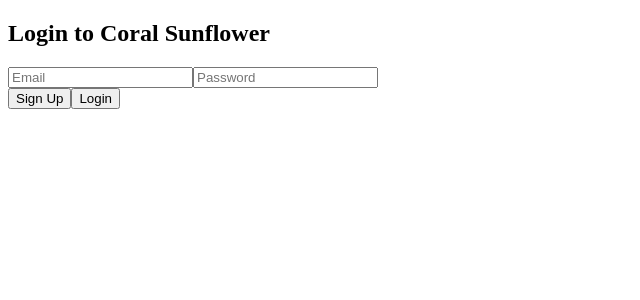
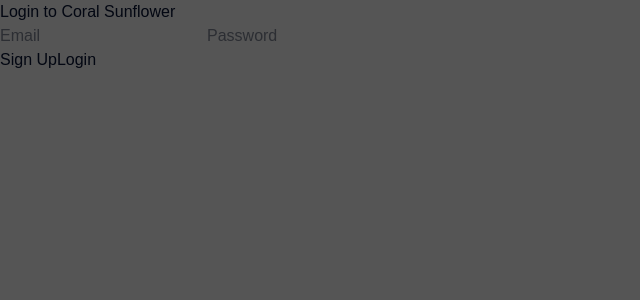
Before and after one commit to nhcarrigan-spring-2026-cohort/coral-sunflower, a React app in the folder apps/frontend/: page /login in a window 1280 px wide. Shown: the top 300 px of the page, without its empty margins (0-640 px from the left). Built offline with nearby package versions, Linux system fonts and the light colour scheme; no server answers; the HTML template or start-up script is replaced by a standard one.

Commit message:
feat: Add tailwind and shadcn.

```diff
--- /dev/null
+++ b/apps/frontend/src/index.css
@@ -0,0 +1,143 @@
+@import "tailwindcss";
+@import "tw-animate-css";
+@import "shadcn/tailwind.css";
+@import "@fontsource-variable/inter";
+
+@custom-variant dark (&:is(.dark *));
+
+body {
+  background: #555555;
+}
+
+@theme inline {
+  --font-sans: 'Inter Variable', sans-serif;
+  --font-mono: ui-monospace, SFMono-Regular, Menlo, Monaco, Consolas, "Liberation Mono", "Courier New", monospace;
+  --font-serif: ui-serif, Georgia, Cambria, "Times New Roman", Times, serif;
+  --radius: 0.625rem;
+  --color-sidebar-ring: var(--sidebar-ring);
+  --color-sidebar-border: var(--sidebar-border);
+  --color-sidebar-accent-foreground: var(--sidebar-accent-foreground);
+  --color-sidebar-accent: var(--sidebar-accent);
+  --color-sidebar-primary-foreground: var(--sidebar-primary-foreground);
+  --color-sidebar-primary: var(--sidebar-primary);
+  --color-sidebar-foreground: var(--sidebar-foreground);
+  --color-sidebar: var(--sidebar);
+  --color-chart-5: var(--chart-5);
+  --color-chart-4: var(--chart-4);
+  --color-chart-3: var(--chart-3);
+  --color-chart-2: var(--chart-2);
+  --color-chart-1: var(--chart-1);
+  --color-ring: var(--ring);
+  --color-input: var(--input);
+  --color-border: var(--border);
+  --color-destructive: var(--destructive);
+  --color-accent-foreground: var(--accent-foreground);
+  --color-accent: var(--accent);
+  --color-muted-foreground: var(--muted-foreground);
+  --color-muted: var(--muted);
+  --color-secondary-foreground: var(--secondary-foreground);
+  --color-secondary: var(--secondary);
+  --color-primary-foreground: var(--primary-foreground);
+  --color-primary: var(--primary);
+  --color-popover-foreground: var(--popover-foreground);
+  --color-popover: var(--popover);
+  --color-card-foreground: var(--card-foreground);
+  --color-card: var(--card);
+  --color-foreground: var(--foreground);
+  --color-background: var(--background);
+  --radius-sm: calc(var(--radius) - 4px);
+  --radius-md: calc(var(--radius) - 2px);
+  --radius-lg: var(--radius);
+  --radius-xl: calc(var(--radius) + 4px);
+  --radius-2xl: calc(var(--radius) + 8px);
+  --radius-3xl: calc(var(--radius) + 12px);
+  --radius-4xl: calc(var(--radius) + 16px);
+}
+
+:root {
+  --card: oklch(1 0 0);
+  --card-foreground: oklch(0.13 0.028 261.692);
+  --popover: oklch(1 0 0);
+  --popover-foreground: oklch(0.13 0.028 261.692);
+  --primary: oklch(0.65 0.18 132);
+  --primary-foreground: oklch(0.99 0.03 121);
+  --secondary: oklch(0.967 0.001 286.375);
+  --secondary-foreground: oklch(0.21 0.006 285.885);
+  --muted: oklch(0.967 0.003 264.542);
+  --muted-foreground: oklch(0.551 0.027 264.364);
+  --accent: oklch(0.967 0.003 264.542);
+  --accent-foreground: oklch(0.21 0.034 264.665);
+  --destructive: oklch(0.577 0.245 27.325);
+  --border: oklch(0.928 0.006 264.531);
+  --input: oklch(0.928 0.006 264.531);
+  --ring: oklch(0.707 0.022 261.325);
+  --chart-1: oklch(0.90 0.18 127);
+  --chart-2: oklch(0.85 0.21 129);
+  --chart-3: oklch(0.77 0.20 131);
+  --chart-4: oklch(0.65 0.18 132);
+  --chart-5: oklch(0.53 0.14 132);
+  --sidebar: oklch(0.985 0.002 247.839);
+  --sidebar-foreground: oklch(0.13 0.028 261.692);
+  --sidebar-primary: oklch(0.65 0.18 132);
+  --sidebar-primary-foreground: oklch(0.99 0.03 121);
+  --sidebar-accent: oklch(0.967 0.003 264.542);
+  --sidebar-accent-foreground: oklch(0.21 0.034 264.665);
+  --sidebar-border: oklch(0.928 0.006 264.531);
+  --sidebar-ring: oklch(0.707 0.022 261.325);
+  --radius: 0.625rem;
+  --font-sans: ui-sans-serif, system-ui, -apple-system, BlinkMacSystemFont, 'Segoe UI', Roboto, 'Helvetica Neue', Arial, 'Noto Sans', sans-serif, 'Apple Color Emoji', 'Segoe UI Emoji', 'Segoe UI Symbol', 'Noto Color Emoji';
+  --font-serif: ui-serif, Georgia, Cambria, "Times New Roman", Times, serif;
+  --font-mono: ui-monospace, SFMono-Regular, Menlo, Monaco, Consolas, "Liberation Mono", "Courier New", monospace;
+  --background: oklch(1 0 0);
+  --foreground: oklch(0.13 0.028 261.692);
+}
+
+.dark {
+  --background: oklch(0.13 0.028 261.692);
+  --foreground: oklch(0.985 0.002 247.839);
+  --card: oklch(0.21 0.034 264.665);
+  --card-foreground: oklch(0.985 0.002 247.839);
+  --popover: oklch(0.21 0.034 264.665);
+  --popover-foreground: oklch(0.985 0.002 247.839);
+  --primary: oklch(0.77 0.20 131);
+  --primary-foreground: oklch(0.27 0.07 132);
+  --secondary: oklch(0.274 0.006 286.033);
+  --secondary-foreground: oklch(0.985 0 0);
+  --muted: oklch(0.278 0.033 256.848);
+  --muted-foreground: oklch(0.707 0.022 261.325);
+  --accent: oklch(0.278 0.033 256.848);
+  --accent-foreground: oklch(0.985 0.002 247.839);
+  --destructive: oklch(0.704 0.191 22.216);
+  --border: oklch(1 0 0 / 10%);
+  --input: oklch(1 0 0 / 15%);
+  --ring: oklch(0.551 0.027 264.364);
+  --chart-1: oklch(0.90 0.18 127);
+  --chart-2: oklch(0.85 0.21 129);
+  --chart-3: oklch(0.77 0.20 131);
+  --chart-4: oklch(0.65 0.18 132);
+  --chart-5: oklch(0.53 0.14 132);
+  --sidebar: oklch(0.21 0.034 264.665);
+  --sidebar-foreground: oklch(0.985 0.002 247.839);
+  --sidebar-primary: oklch(0.85 0.21 129);
+  --sidebar-primary-foreground: oklch(0.27 0.07 132);
+  --sidebar-accent: oklch(0.278 0.033 256.848);
+  --sidebar-accent-foreground: oklch(0.985 0.002 247.839);
+  --sidebar-border: oklch(1 0 0 / 10%);
+  --sidebar-ring: oklch(0.551 0.027 264.364);
+  --radius: 0.625rem;
+  --font-sans: ui-sans-serif, system-ui, -apple-system, BlinkMacSystemFont, 'Segoe UI', Roboto, 'Helvetica Neue', Arial, 'Noto Sans', sans-serif, 'Apple Color Emoji', 'Segoe UI Emoji', 'Segoe UI Symbol', 'Noto Color Emoji';
+  --font-serif: ui-serif, Georgia, Cambria, "Times New Roman", Times, serif;
+  --font-mono: ui-monospace, SFMono-Regular, Menlo, Monaco, Consolas, "Liberation Mono", "Courier New", monospace;
+}
+
+@layer base {
+  * {
+    @apply border-border outline-ring/50;
+  }
+  body {
+    @apply font-sans bg-background text-foreground;
+  }
+  html {
+    @apply font-sans;
+  }
+}
--- /dev/null
+++ b/apps/frontend/src/lib/utils.ts
@@ -0,0 +1,6 @@
+import { type ClassValue, clsx } from "clsx";
+import { twMerge } from "tailwind-merge";
+
+export function cn(...inputs: ClassValue[]) {
+  return twMerge(clsx(inputs));
+}
--- a/apps/frontend/src/main.tsx
+++ b/apps/frontend/src/main.tsx
@@ -1,4 +1,5 @@
 import ReactDOM from "react-dom/client";
 import { App } from "./App.tsx";
+import "./index.css";
 
 ReactDOM.createRoot(document.getElementById("root") as HTMLElement).render(<App />);
--- a/apps/frontend/tsconfig.app.json
+++ b/apps/frontend/tsconfig.app.json
@@ -23,7 +23,10 @@
     "erasableSyntaxOnly": true,
     "noFallthroughCasesInSwitch": true,
     "noUncheckedSideEffectImports": true,
+    "baseUrl": ".",
     "paths": {
+      "@/*": ["./src/*"],
+      "@assets/*": ["./src/assets/*"],
       "@supabase/*": ["./src/supabase/*"]
     }
   },
--- a/apps/frontend/vite.config.ts
+++ b/apps/frontend/vite.config.ts
@@ -1,10 +1,12 @@
+import path from "node:path";
+import tailwindcss from "@tailwindcss/vite";
 import react from "@vitejs/plugin-react";
 import { defineConfig } from "vite";
 import tsconfigPaths from "vite-tsconfig-paths";
 
 // https://vite.dev/config/
 export default defineConfig({
-  plugins: [react(), tsconfigPaths()],
+  plugins: [react(), tailwindcss(), tsconfigPaths()],
   server: {
     watch: {
       ignored: ["**/node_modules/**"],
@@ -12,4 +14,9 @@
       interval: 1000,
     },
   },
+  resolve: {
+    alias: {
+      "@": path.resolve(__dirname, "src"),
+    },
+  },
 });
```
Also changed, not shown: apps/frontend/package.json (+11 -1 lines), apps/frontend/components.json (added), 2 other files (tests, documents, lock files or other folders).
